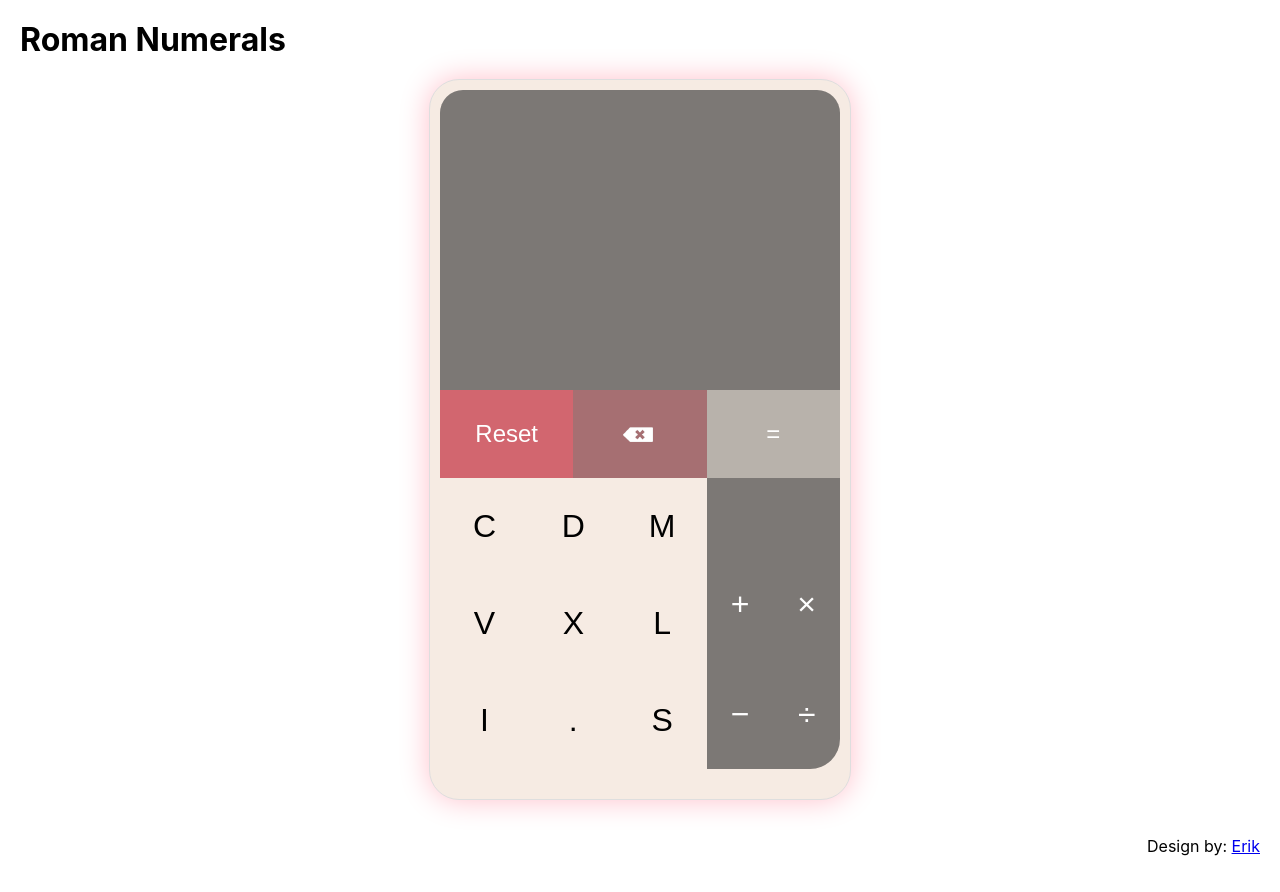
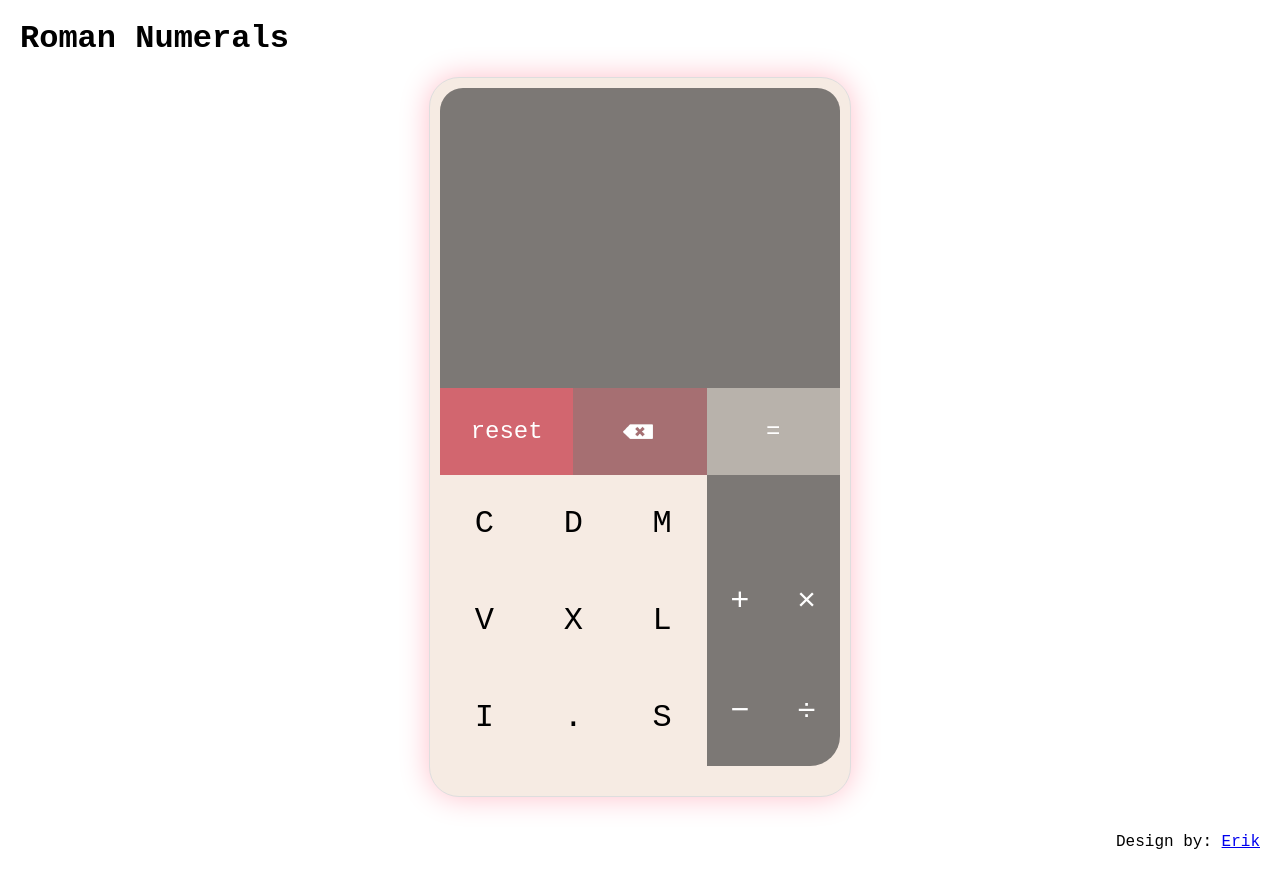
Before and after one commit to Hahiii/roman-numerals-challenge, a React (Create React App) app: page / in a window 1280 px wide. Built offline with nearby package versions, Linux system fonts and the light colour scheme.

Commit message:
update styles

```diff
--- a/src/App.js
+++ b/src/App.js
@@ -119,7 +119,7 @@
           </div>
           <div className="keyboard">
             <div className="controlls-container">
-              <button className="controll one active" data-reset="reset" onClick={(e) => handleClick(e.target)}>Reset</button>
+              <button className="controll one active" data-reset="reset" onClick={(e) => handleClick(e.target)}>reset</button>
               <button className="controll two active img-container"><img src={deleteIcon} alt="delete icon" data-reset="C" onClick={(e) => handleClick(e.target)} /></button>
               <button className="controll tree" data-reset="=" ref={calc} onClick={(e) => {
                 if (cal) {
--- a/src/index.css
+++ b/src/index.css
@@ -1,11 +1,14 @@
 body {
   margin: 0;
-  font-family: -apple-system, BlinkMacSystemFont, 'Segoe UI', 'Roboto', 'Oxygen',
-    'Ubuntu', 'Cantarell', 'Fira Sans', 'Droid Sans', 'Helvetica Neue',
-    sans-serif;
+  font-family: 'Courier New', Courier, monospace;
   -webkit-font-smoothing: antialiased;
   -moz-osx-font-smoothing: grayscale;
 }
+
+
+ button {
+  font-family: inherit;
+ }
 
 code {
   font-family: source-code-pro, Menlo, Monaco, Consolas, 'Courier New',
```
